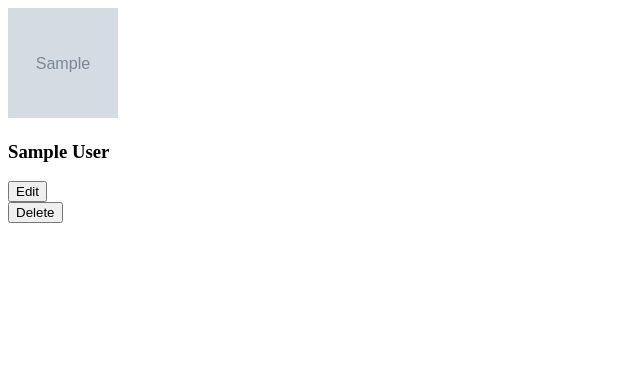
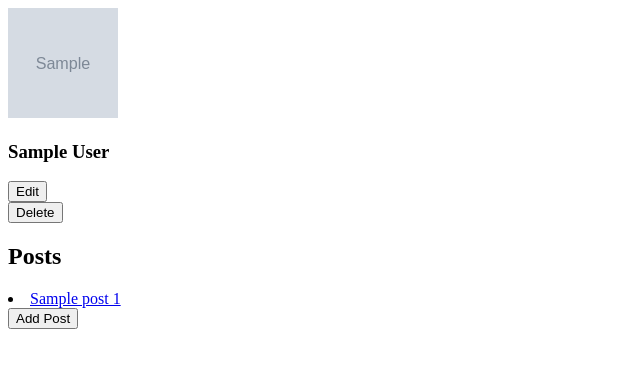
Before and after one commit to senilefork/blogly, a Flask app: page /1 in a window 1280 px wide. Shown: the top 368 px of the page, without its empty margins (0-640 px from the left). Run offline with Flask 2, Linux system fonts and the light colour scheme; tables that the repository leaves empty hold one stand-in row (values such as "Sample post"); grey boxes marked "Sample" are stand-in pictures.

Commit message:
edits for part two

```diff
--- a/app.py
+++ b/app.py
@@ -1,6 +1,6 @@
 from flask import Flask, request, render_template, redirect, flash, session
 from flask_debugtoolbar import DebugToolbarExtension
-from models import db, connect_db, User
+from models import db, connect_db, User, Post
 
 app = Flask(__name__)
 app.config['SQLALCHEMY_DATABASE_URI'] = 'postgresql:///blogly'
@@ -11,7 +11,7 @@ app.config['DEBUG_TB_INTERCEPT_REDIRECTS'] = False
 debug = DebugToolbarExtension(app)
 
 connect_db(app)
-#db.create_all()
+db.create_all()
 
 @app.route('/')
 def list_users():
@@ -22,6 +22,8 @@ def list_users():
 @app.route('/<int:user_id>')
 def detail(user_id):
     user = User.query.get_or_404(user_id)
+    #posts = Post.query.get_or_404(user_id).content
+
     return render_template('detail.html', user=user)
 
 @app.route('/add_user')
@@ -43,7 +45,7 @@ def add_user_to_db():
 @app.route('/edit_user/<int:user_id>')
 def edit_user_form(user_id):
     user = User.query.get_or_404(user_id)
-    return render_template('edit_form.html', user=user)
+    return render_template('edit_form.html', user=user, posts=posts)
 
 @app.route('/edit_user/<int:user_id>', methods=["POST"])
 def edit_user(user_id):
@@ -63,3 +65,59 @@ def delete(user_id):
     user.query.filter_by(id=user_id).delete()
     db.session.commit()
     return redirect('/')
+
+@app.route('/add_post/<int:user_id>')
+def add_post_form(user_id):
+    user = User.query.get_or_404(user_id)
+    return render_template('add_post.html', user=user)
+
+@app.route('/add_post/<int:user_id>', methods=["POST"])
+def add_post(user_id):
+    title = request.form["title"]
+    content = request.form["post"]
+
+
+    user = User.query.get_or_404(user_id)
+
+    new_post = Post(title=title, content=content, user_id=user_id)
+    db.session.add(new_post)
+    db.session.commit()
+    return redirect('/')
+
+@app.route('/post_detail/<int:post_id>')
+def post_detail(post_id):
+
+    post = Post.query.get_or_404(post_id)
+    user_id = post.user_id
+    user = User.query.get_or_404(user_id)
+
+    return render_template('post_detail.html', post=post, user=user)
+
+@app.route('/edit_post/<int:post_id>')
+def edit_post_form(post_id):
+
+    post = Post.query.get_or_404(post_id)
+
+    return render_template('edit_post.html', post=post)
+
+@app.route('/edit_post/<int:post_id>', methods=["POST"])
+def edit_post(post_id):
+
+    post = Post.query.get_or_404(post_id)
+    title = request.form["title"]
+    content = request.form["post"]
+
+    post.edit_post(title,content)
+    db.session.add(post)
+    db.session.commit()
+
+    return redirect('/')
+
+@app.route('/delete_post/<int:post_id>', methods=["POST"])
+def delete_post(post_id):
+
+   post = Post.query.get_or_404(post_id)
+   post.query.filter_by(id=post_id).delete()
+   db.session.commit()
+
+   return redirect('/')
--- a/templates/detail.html
+++ b/templates/detail.html
@@ -11,5 +11,12 @@
                 <button>Delete</button>
             </form>
     </div>
+    <div>
+        <h2>Posts</h2>
+        {% for post in user.posts %}
+        <li><a href="/post_detail/{{post.id}}">{{post.title}} {{post.id}}</a></li>
+        {% endfor %}
+        <a href="/add_post/{{user.id}}"><button>Add Post</button></a>
+    </div>
 </section>
 {% endblock %}
--- a/test_flask.py
+++ b/test_flask.py
@@ -3,7 +3,7 @@ from unittest import TestCase
 from app import app
 from models import db, User
 
-app.config['SQLALCHEMY_BATABASE_URI'] = 'postgresql:///users_test'
+app.config['SQLALCHEMY_BATABASE_URI'] = 'postgresql:///blogly'
 app.config['SQLALCHEMY_ECHO'] = False
 
 app.config['TESTING'] = True
```
Also changed, not shown: models.py (+20 -0 lines), seed.py (added, +15 -0 lines), templates/add_post.html (added, +10 -0 lines), templates/edit_post.html (added, +11 -0 lines), templates/post_detail.html (added, +16 -0 lines).
